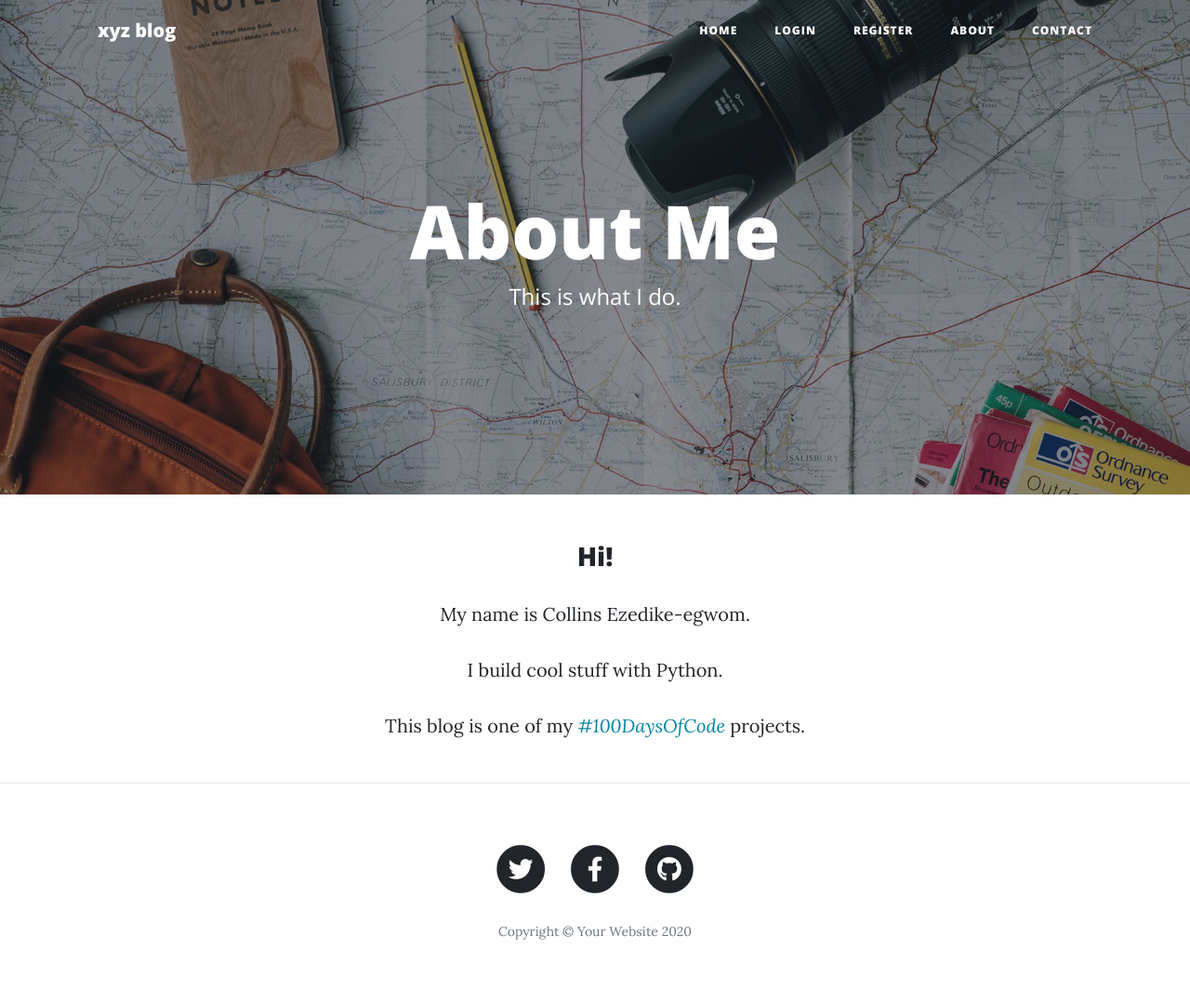
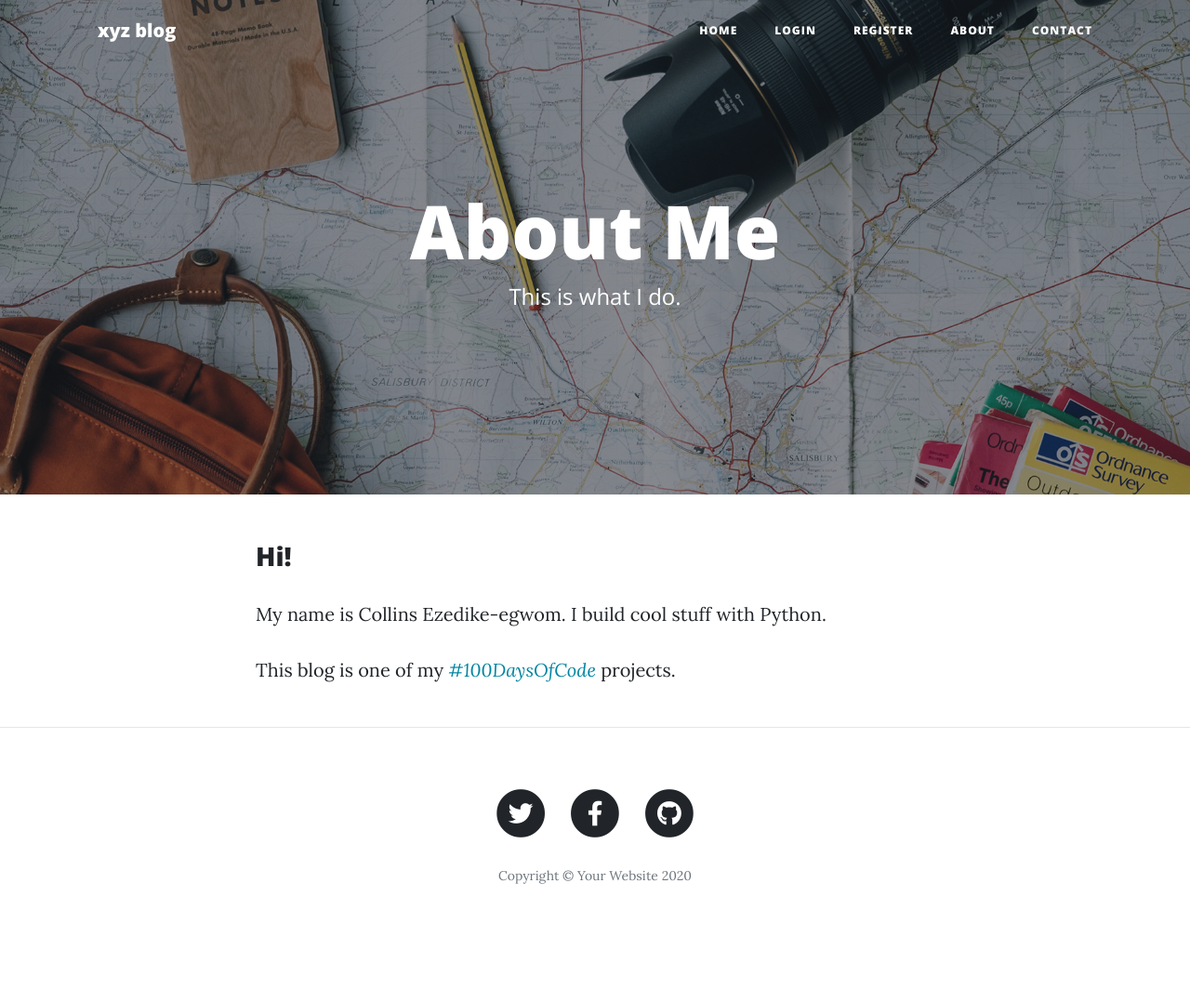
Before and after one commit to collinsezedike/blog-capstone-project, a Flask app: page /about in a window 1280 px wide. Shown: the whole page at 93% size. After the commit the page ends 951 px from the top, so only its background shows below. Run offline with Flask 2, Linux system fonts and the light colour scheme; some libraries are stand-ins or nearby versions.

Commit message:
Remove text-align: center; from the about text.

```diff
--- a/templates/about.html
+++ b/templates/about.html
@@ -16,12 +16,11 @@
   </header>
 
   <!-- Main Content -->
-  <div class="container" style="text-align: center;">
+  <div class="container">
     <div class="row">
       <div class="col-lg-8 col-md-10 mx-auto">
         <h3>Hi!</h3>
-        <p>My name is Collins Ezedike-egwom.</p>
-        <p>I build cool stuff with Python.</p>
+        <p>My name is Collins Ezedike-egwom. I build cool stuff with Python.</p>
         <p>This blog is one of my <em style="color: #0085A1;">#100DaysOfCode</em> projects.</p>
       </div>
     </div>
```
